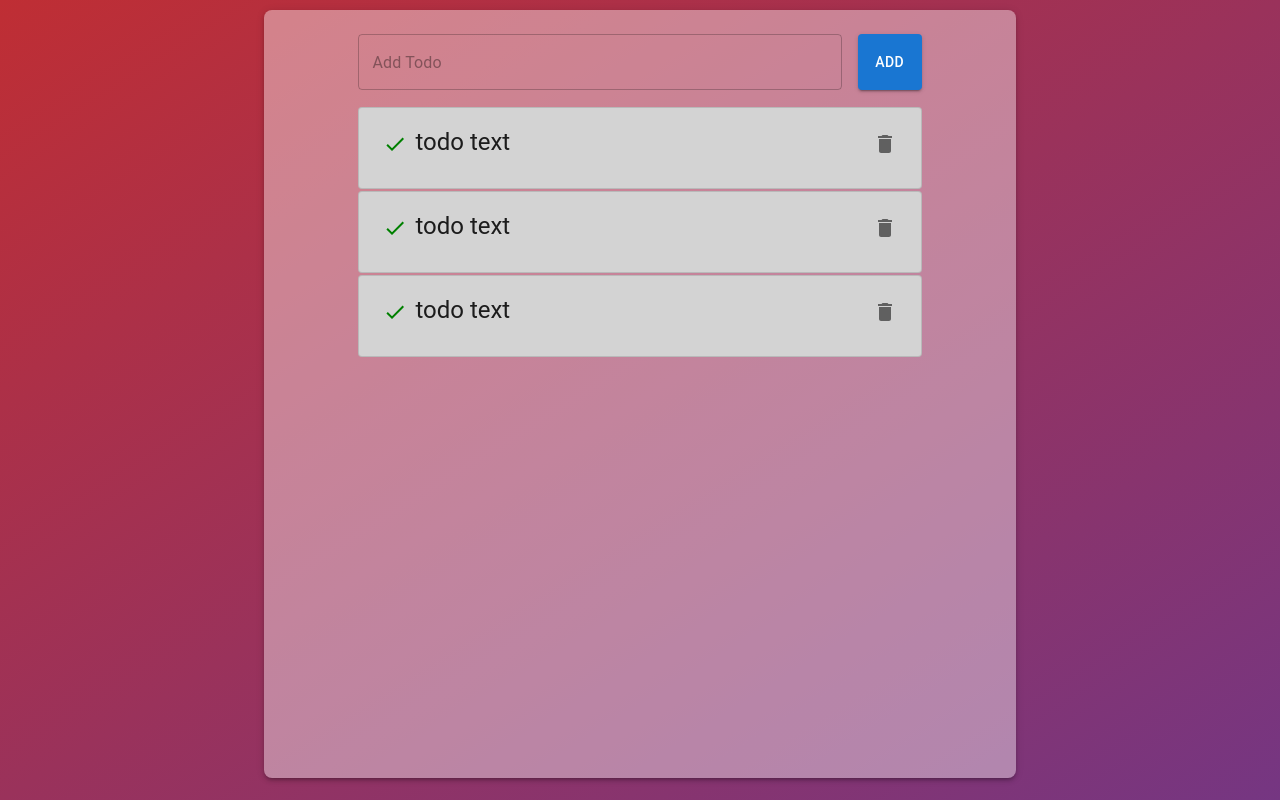
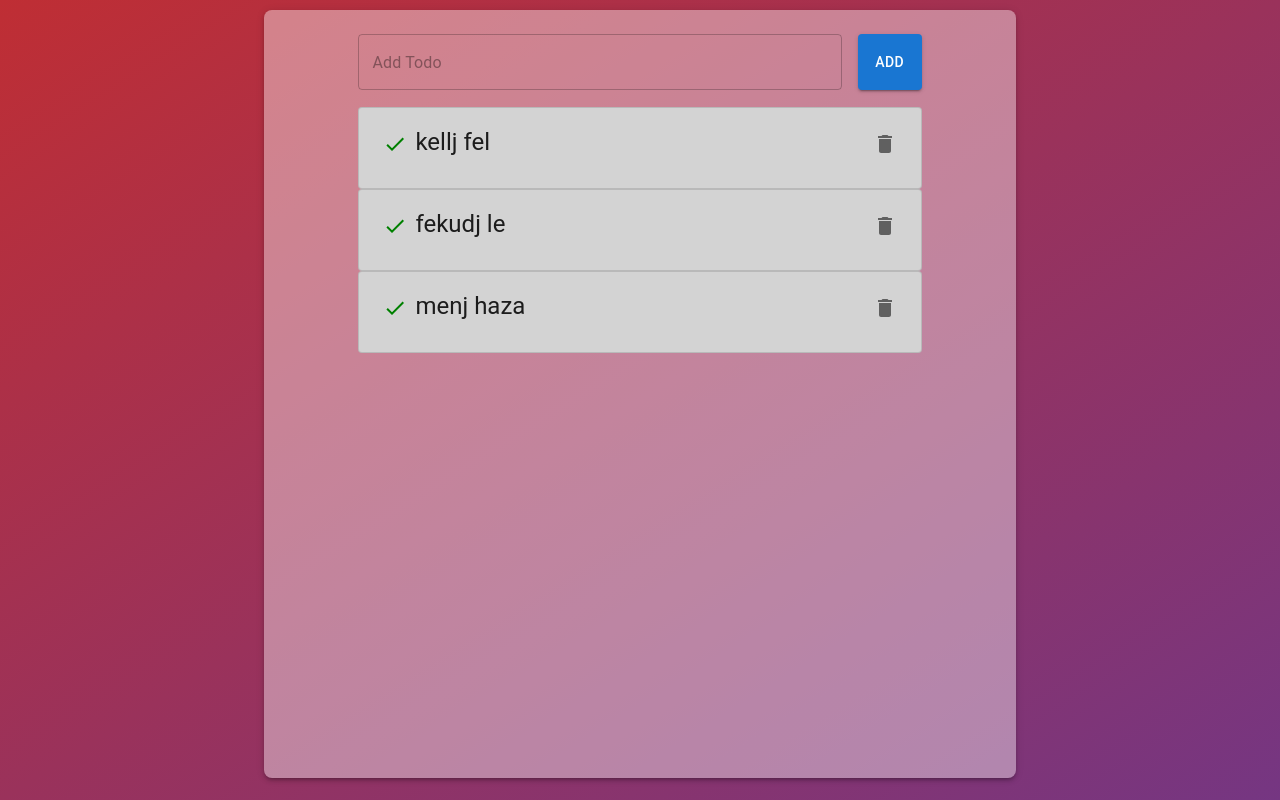
Before and after one commit to blintdm98/todo-app, a React (Create React App) app: page / in a window 1280 px wide. Built offline with nearby package versions, Linux system fonts and the light colour scheme.

Commit message:
const data for todo list

```diff
--- a/src/App.tsx
+++ b/src/App.tsx
@@ -20,8 +20,6 @@ function App() {
         >
           <AddTodo/>
           <TodoList/>
-          <TodoList/>
-          <TodoList/>
         </Box>
       </Container>
   );
--- a/src/components/AddTodo.tsx
+++ b/src/components/AddTodo.tsx
@@ -1,22 +1,31 @@
-import React from 'react';
+import React, { useEffect } from 'react';
 import { Box, Button, TextField } from '@mui/material';
 import { useForm } from 'react-hook-form';
 
-type AddState = {
+type TodoState = {
+    id: number,
     todo: string
 }
 
 function AddTodo() {
-    const { register, handleSubmit} = useForm<AddState>();
-    const onSubmit = (data: AddState) => {console.log(data)};
+    const { register, handleSubmit, formState: { errors, touchedFields } } = useForm<TodoState>();
+    const onSubmit = (data: TodoState) => {
+        console.log(data)
+    };
     return (
         <Box sx={{ display: 'flex', width:'80%', mb: 2 }}
         >
             <form onSubmit={handleSubmit(onSubmit)} style={{display: 'flex', width: '100%'}}>
-            <TextField fullWidth placeholder="Add Todo" {...register("todo", {max: 50})} />
-            <Button variant="contained" color="primary" sx={{ ml: 2 }} type='submit'>
-                Add
-            </Button>
+                <TextField
+                    fullWidth
+                    placeholder="Add Todo"
+                    {...register("todo", {maxLength: 50, required:"there is no todo"})}
+                    // error={!!errors.todo && touchedFields.todo}
+                    // helperText={touchedFields.todo && errors.todo ? errors.todo.message : ''}
+                    />
+                <Button variant="contained" color="primary" sx={{ ml: 2 }} type='submit'>
+                    Add
+                </Button>
             </form>
         </Box>
     );
--- a/src/components/TodoItem.tsx
+++ b/src/components/TodoItem.tsx
@@ -2,7 +2,11 @@ import React from 'react';
 import { Card, CardContent, IconButton, Typography } from '@mui/material';
 import { Check, Delete } from '@mui/icons-material'
 
-function TodoItem() {
+type TodoItemProps = {
+  todoText: string;
+};
+
+function TodoItem({todoText}: TodoItemProps) {
   return (
     <Card
         variant="outlined"
@@ -15,7 +19,7 @@ function TodoItem() {
             <IconButton>
                 <Check sx={{ color: 'green'}}/>
             </IconButton>
-            todo text
+            {todoText}
             <IconButton sx={{ float: 'right' }}>
                 <Delete/>
             </IconButton>
--- a/src/components/TodoList.tsx
+++ b/src/components/TodoList.tsx
@@ -2,10 +2,33 @@ import React from 'react';
 import TodoItem from './TodoItem';
 import { CardContent } from '@mui/material';
 
+type TodoState = {
+    id: number,
+    todo: string
+}
+
 function TodoList() {
+    const todoList: TodoState[] = [
+        {
+          id: 1,
+          todo: 'kellj fel'
+        },
+        {
+          id: 2,
+          todo: 'fekudj le'
+        },
+        {
+          id: 3,
+          todo: 'menj haza'
+        },
+      ]
   return (
     <CardContent sx={{ padding: '1px', width: '80%'}}>
-        <TodoItem/>
+        { todoList && todoList.map((todo: TodoState) => {
+            return (
+                <TodoItem key={todo.id} todoText={todo.todo}/>
+            )
+        })}
     </CardContent>
   );
 }
```
